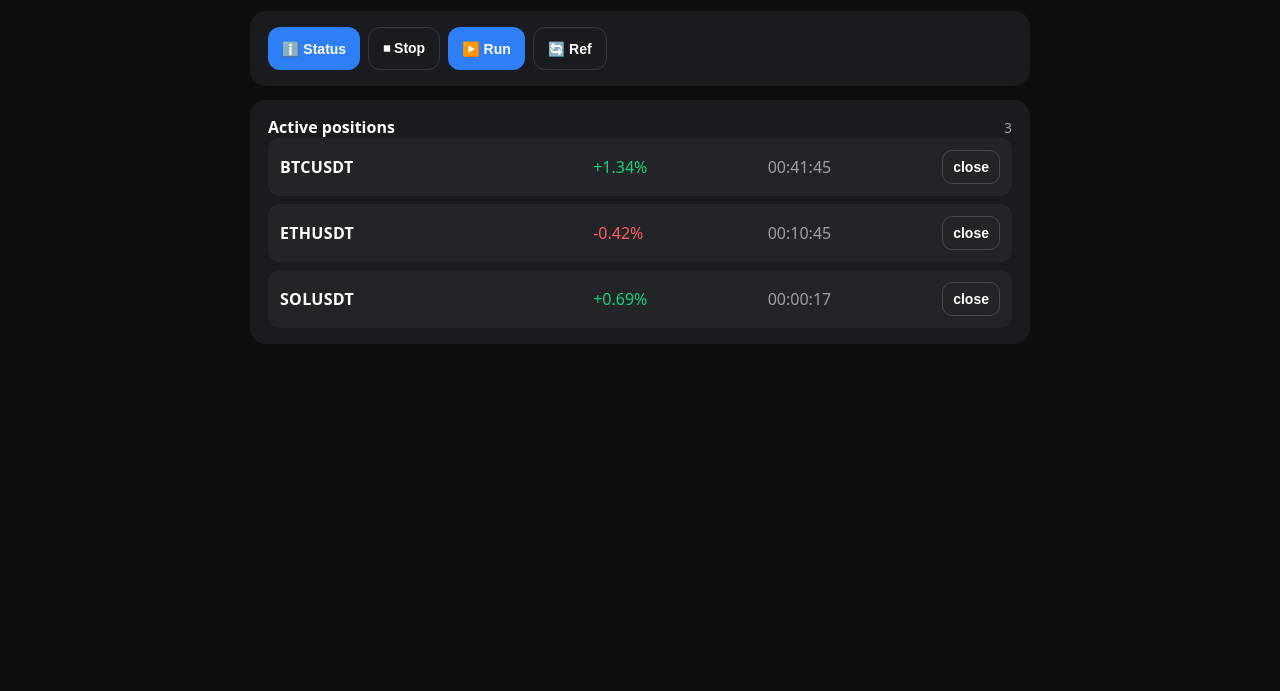
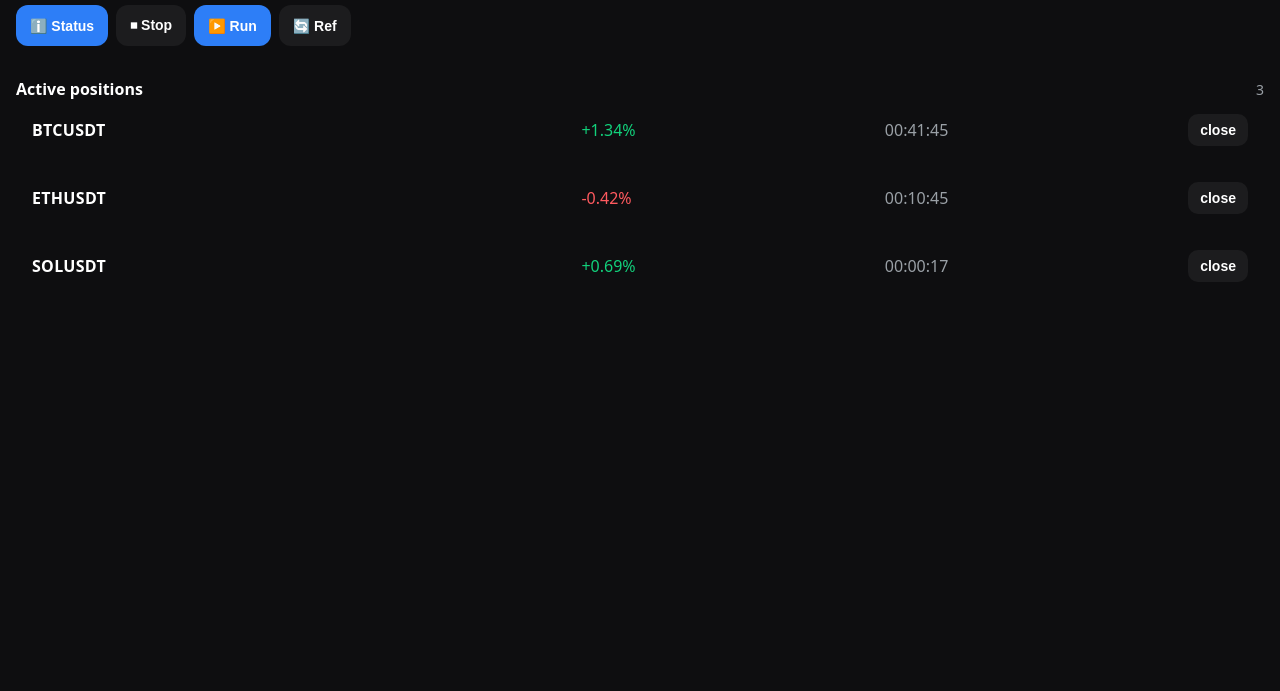
Before and after one commit to shaperush/miniapp-scalper, a plain HTML site: page index.html in a window 1280 px wide. Shown: the part 109-800 px from the top of the page. Drawn offline with Linux system fonts and the light colour scheme.

Commit message:
Update index.html

```diff
--- a/index.html
+++ b/index.html
@@ -24,8 +24,8 @@
       font-family: ui-sans-serif, system-ui, -apple-system, Segoe UI, Roboto, Ubuntu, Cantarell, Noto Sans, Arial, "Apple Color Emoji", "Segoe UI Emoji";
       -webkit-font-smoothing: antialiased; text-rendering: optimizeLegibility;
     }
-    .wrap { max-width: 820px; margin: 0 auto; padding: 20px; padding-bottom: 24px; }
-    .card { background: var(--card); border-radius: 16px; padding: 16px 18px; margin-bottom: 14px; }
+    .wrap { width: 100%; margin: 0; padding: 12px 0 24px; }
+    .card { background: transparent; border-radius: 0; padding: 16px; margin: 0; }
     h1 { font-size: 20px; margin: 0 0 8px; }
     .muted { color: var(--muted); font-size: 14px; }
     .row { display: flex; gap: 8px; flex-wrap: wrap; }
@@ -33,18 +33,18 @@
       appearance: none; border: 0; border-radius: 12px; padding: 12px 14px; cursor: pointer;
       background: var(--btn); color: white; font-weight: 600; font-size: 14px;
     }
-    .btn-ghost { background: transparent; border: 1px solid rgba(255,255,255,.12); color: var(--txt); }
+    .btn-ghost { background: rgba(255,255,255,.06); border: 0; color: var(--txt); }
 
     /* ===== positions list ===== */
     .positions-header { display: flex; justify-content: space-between; align-items: center; }
     .list { display: grid; gap: 8px; }
-    .item { display: grid; grid-template-columns: 1.1fr .6fr .6fr auto; align-items: center; gap: 8px; padding: 12px; border-radius: 12px; background: rgba(255,255,255,.04); }
+    .item { display: grid; grid-template-columns: 1.1fr .6fr .6fr auto; align-items: center; gap: 8px; padding: 14px 16px; }
     .sym { font-weight: 700; letter-spacing: .3px; }
     .pnl { font-variant-numeric: tabular-nums; }
     .pnl.positive { color: var(--ok); }
     .pnl.negative { color: var(--bad); }
     .hold { font-variant-numeric: tabular-nums; color: var(--muted); }
-    .close { background: transparent; border: 1px solid rgba(255,255,255,.16); color: var(--txt); padding: 8px 10px; border-radius: 10px; font-weight: 700; cursor: pointer; }
+    .close { background: rgba(255,255,255,.06); border: 0; color: var(--txt); padding: 8px 12px; border-radius: 10px; font-weight: 700; cursor: pointer; }
   </style>
 </head>
 <body>
@@ -171,14 +171,14 @@
       document.getElementById('btn-ref').onclick    = () => { send('positions'); };
 
       // demo data if not inside Telegram
-      if (!tg) {
+     // if (!tg) {
         setPositions([
           { symbol:'BTCUSDT', pnl: +0.0134, open_ts: Date.now() - 2_500_000 },
           { symbol:'ETHUSDT', pnl: -0.0042, open_ts: Date.now() - 640_000 },
           { symbol:'SOLUSDT', pnl: +0.0069, open_ts: Date.now() - 12_000 },
         ]);
       }
-    }
+ //   }
 
     init();
   </script>
```
